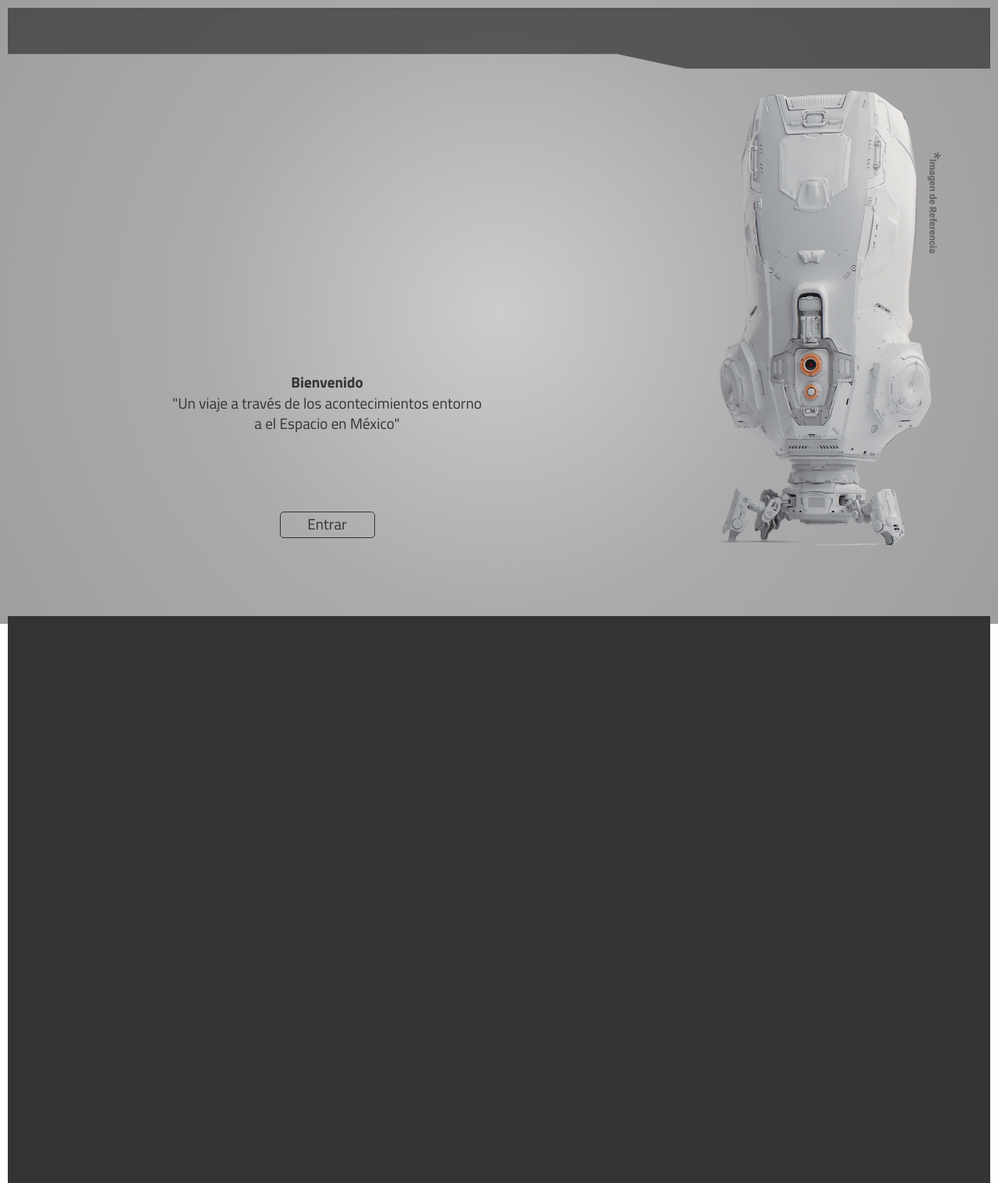
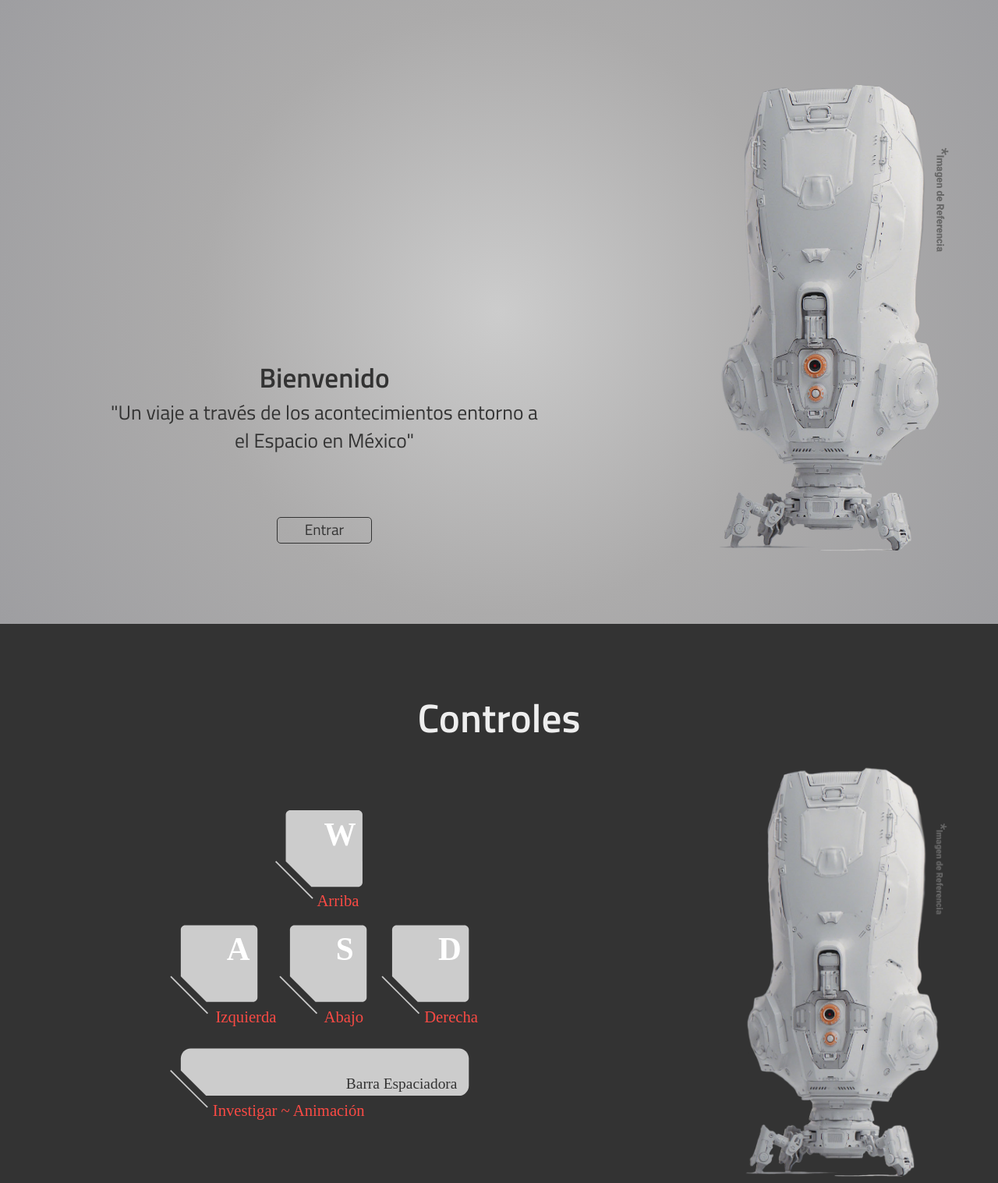
Before and after one commit to UnderdogDG/MEDEM-v0.1, a website built with webpack: page dist/index.html in a window 1280 px wide. Shown: the top 1517 px of the page at 78% size. Built offline with nearby package versions, Linux system fonts and the light colour scheme.

Commit message:
+controles +sociales

```diff
--- a/src/styles/_mixings.scss
+++ b/src/styles/_mixings.scss
@@ -13,8 +13,6 @@
     width: 100%;
     height: 100%;
     display: grid;
-    grid-template-columns: 50% 50%;
-    grid-template-rows: 10% 40% 30% 10% 10%;
 };
 
 @mixin mp-0{
--- a/src/styles/style.scss
+++ b/src/styles/style.scss
@@ -11,7 +11,7 @@
 $desktop: 1851px;
 $laptop: 1221px;
 $tablet: 681px;
-$smartphone: 320;
+$smartphone: 320px;
 
 // #endregion ==========
 
@@ -32,14 +32,35 @@
     height: 100vh;
     max-width: 100%;
     max-height: 100%;
-    padding: 10px;
+    // padding: 10px; //revisar!!!!!
     background: rgb(204,204,204);
     background: radial-gradient(circle, rgba(204,204,204,1) 0%, rgba(172,171,171,1) 51%, rgba(158,158,161,1) 100%);
 }
+// .wrapper{
+//     width: 100%;
+//     height: 100%;
+//     margin: 0;
+//     padding: 0;
+// }
+
+nav{
+    width: 100%;
+    height: 10%;
+    background-color: $carbon;
+    opacity: 0.7;
+    position: fixed;
+    top: 0;
+    z-index: 999;
+    clip-path: polygon(100% 0, 100% 100%, 69% 100%, 62% 76%, 0 76%, 0 0);
+    @include media(portrait){
+        clip-path: polygon(100% 0, 100% 100%, 53% 100%, 44% 76%, 0 76%, 0 0);
+    };
+}
 
 .gridMain{
-    // padding: 10px;
     @include grid-std;
+    grid-template-columns: 55% 45%;
+    grid-template-rows: 10% 40% 30% 10% 10%;
     grid-template-areas:
         "bar bar"
         "logo img"
@@ -55,18 +76,9 @@
         "btn img"
         "ico ico";
     }
-    &__bar{
-        @include gridArea(bar, stretch, stretch);
-        background-color: $carbon;
-        opacity: 0.7;
-        clip-path: polygon(100% 0, 100% 100%, 69% 100%, 62% 76%, 0 76%, 0 0);
-        @include media(portrait){
-            clip-path: polygon(100% 0, 100% 100%, 53% 100%, 44% 76%, 0 76%, 0 0);
-        }
-    }
     &__logo{
         @include gridArea(logo, center, center, "false");
-        object, .img{
+        object{
             margin: auto;
             display: block;
             height: 100%;
@@ -77,9 +89,6 @@
     }
     &__img{
         @include gridArea(img, end, center, "false");
-        // @include media(portrait){
-        //     height: 80%;
-        // }
         img{
             display: block;
             max-width: 100%;
@@ -97,7 +106,7 @@
                 position: relative;
                 right: 0;
                 margin: 0;
-            }
+            };
 
         }
     }
@@ -106,21 +115,40 @@
         text-align: center;
         @include mediaSize($tablet){
             width:80%;
+        };
+        @include mediaSize($laptop){
+            width: 70%;
+        };
+        h2{
+            margin:0;
+            padding: 0;
+            display: block;
+            margin: auto;
+            font-weight: 600;
+            @include mediaSize($tablet){
+                font-size: 1.6rem;
+            };
+            @include mediaSize($laptop){
+                font-size: 2.2rem;
+            };
         }
-        @include mediaSize($laptop){
-            width: 50%;
-        }
-        h2, p{
+        p{
             margin: 0;
-            padding: 0 5px;
+            padding: 0 10px;
             font-size: 1rem;
             line-height: 1.4;
+            @include mediaSize($smartphone){
+                padding: 0 15px;
+            };
+            @include mediaSize($tablet){
+                font-size: 1.1rem;
+            };
             @include mediaSize($laptop){
-                font-size: 1.4rem;
-            }
-            @include mediaSize($tablet){
-                font-size: 1.2rem;
-            }
+                font-size: 1.6rem;
+            };
+            // @include mediaSize($desktop){
+            //     font-size: 2rem;
+            // };
         }
     }
     &__btn{
@@ -173,12 +201,138 @@
 .gridControl{
     background-color: $carbon;
     @include grid-std;
+    grid-template-columns: 65% 35%;
+    grid-template-rows: 10% 10% 70% 10%;
     grid-template-areas: ". ."
                         "tittle tittle"
-                        "ctn img"
-                        "ctn img"
-                        ". ."
+                        "ctrl img"
+                        ". .";
+    @include media($portrait){
+        grid-template-columns: 55% 45%;
+    };
+    &__tittle{
+        @include gridArea(tittle, center, center);
+        text-align: center;
+        color: $white;
+        h1{
+            margin: 0;
+            font-size: 2.4rem;
+            font-weight: 600;
+            @include mediaSize($tablet){
+                font-size: 3rem;
+            }
+            @include mediaSize($laptop){
+                font-size: 3.2rem;
+            }
+            @include mediaSize($desktop){
+                font-size: 3.4rem;
+            }
+        }
+    }
 
+    &__ctrl{
+        @include gridArea(ctrl, center, center, "false");
+        object{
+            margin: auto;
+            display: block;
+            height: 100%;
+            position: relative;
+            top: 50%;
+            transform: translateY(-50%);
+            @include media(portrait){
+                max-width: 100%;
+            };
+            @include media($landscape){
+                max-height: 80%;
+            };
+            // @include mediaSize($desktop){
+            //     max-height: 90%;
+            // };
+        }
+    }
+    &__img{
+        @include gridArea(img, center, center, "false");
+        img{
+            display: block;
+            max-width: 100%;
+            max-height: 100%;;
+            margin: auto 20px auto auto;
+            position: relative;
+            top: 50%;
+            right: 30px;
+            transform: translateY(-50%);
+
+            @include media(portrait){
+                max-width: 90%;
+                height: auto;
+                max-height: 90%;
+                position: relative;
+                right: 0;
+                margin: 0;
+            };
+
+        }
+    }
+
+}
+
+.gridSociales{
+    @include grid-std;
+    grid-template-columns: 100%;
+    grid-template-rows: 20% 60% 20%;
+    grid-template-areas: "." "redes" ".";
+    background-color: $lily;
+    &__redes{
+        @include gridArea(redes, center, center, "false");
+
+        .wrapper{
+            @include grid-std;
+            grid-template-columns: 50% 50%;
+            grid-template-rows: 50% 50%;
+            justify-items: center;
+            align-items: center;
+            @include media($landscape){
+                grid-template-columns: 25% 25% 25% 25%;
+                grid-template-rows: 100%;
+            };
+        }
+        .item{
+            // border: 1px solid red;
+            text-align: center;
+            color: $white;
+            h3{
+                font-weight: 100;
+                font-size: 0;
+                margin: 0;
+                opacity:0;
+                transition: opacity 0.5s ease-in,
+                            font-size 0.6s cubic-bezier(.89,.01,.41,1.58);
+            }
+        }
+        object{
+            display: block;
+            box-sizing: border-box;
+            width: 70%;
+            max-height: 70%;
+            margin: auto;
+            @include mediaSize($tablet){
+                max-width: 200px;
+                max-height: 200px;
+            };
+            @include mediaSize($laptop){
+                max-width: 250px;
+                max-height: 250px;
+            };
+        }
+
+        object:hover + h3{
+            opacity: 1;
+            font-size: 1.5rem;
+            @include mediaSize($tablet){
+              font-size: 2rem;
+            };
+        }
+    }
 }
 // #endregion ==========
 
```
Also changed, not shown: dist/css/style.css, dist/css/style.min.css, dist/img/btn_control.svg (added), dist/img/facebook.svg (added), dist/img/instagram.svg (added), dist/img/twitter.svg (added), dist/img/youtube.svg (added), dist/index.html, 2 other files.
